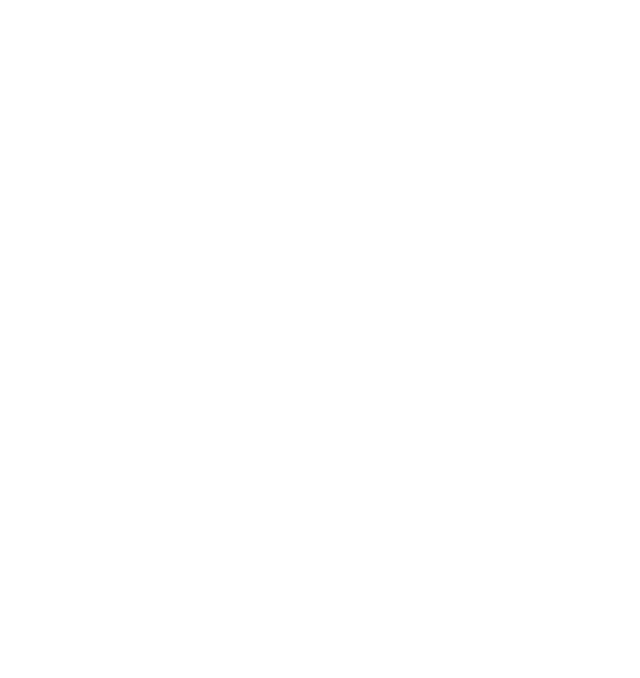
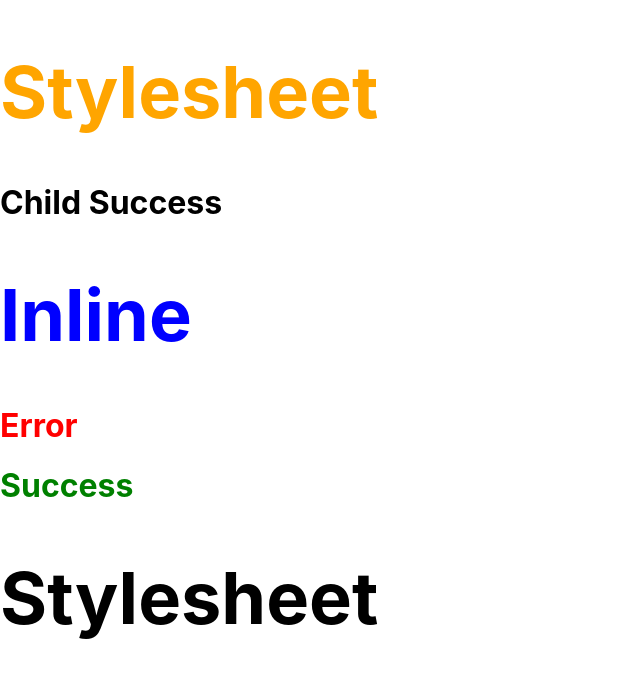
Before and after one commit to mytute/react-test, a React (Create React App) app in the folder hello-world/: page / in a window 1280 px wide. Shown: the top 678 px of the page, without its empty margins (0-640 px from the left). Built offline with nearby package versions, Linux system fonts and the light colour scheme.

Commit message:
add test

```diff
--- a/hello-world/src/App.js
+++ b/hello-world/src/App.js
@@ -1,8 +1,17 @@
 import './App.css';
+import Stylesheet from './components/Stylesheet';
+import Inline from './components/Inline';
+import './appStyles.css';
+import styles from './appStyles.module.css';
 
 function App() {
   return (
     <div>
+      <Stylesheet primary={true}/>
+      <Inline/>
+      <h1 className='error'>Error</h1>
+      <h1 className={styles.success}>Success</h1>
+      <h1 className='font-xl'> Stylesheet</h1>
     </div>
   );
 }
--- /dev/null
+++ b/hello-world/src/appStyles.css
@@ -0,0 +1,3 @@
+.error {
+    color: red;
+}
--- /dev/null
+++ b/hello-world/src/appStyles.module.css
@@ -0,0 +1,3 @@
+.success {
+    color: green;
+}
--- /dev/null
+++ b/hello-world/src/components/Inline.js
@@ -0,0 +1,15 @@
+import React from 'react';
+
+const Inline = () => {
+  const heading ={
+    fontSize: '72px',
+    color: 'blue'
+  }
+  return (
+    <div>
+     <h1 style={heading}>Inline</h1>
+    </div>
+  )
+}
+
+export default Inline;
--- /dev/null
+++ b/hello-world/src/components/Stylesheet.js
@@ -0,0 +1,13 @@
+import React from 'react';
+import './myStyles.css';
+
+const Stylesheet = ({primary}) => {
+    let className = primary ? 'primary' : '';
+  return (
+    <div>
+        <h1 className={`${className} font-xl`}> Stylesheet</h1>
+        <h1 className='success'>Child Success</h1>
+    </div>
+  )
+}
+export default Stylesheet;
--- /dev/null
+++ b/hello-world/src/components/myStyles.css
@@ -0,0 +1,8 @@
+
+.primary{
+    color: orange;
+}
+
+.font-xl{
+    font-size: 72px;
+}
```
Also changed, not shown: 1 other file (tests, documents, lock files or other folders).
